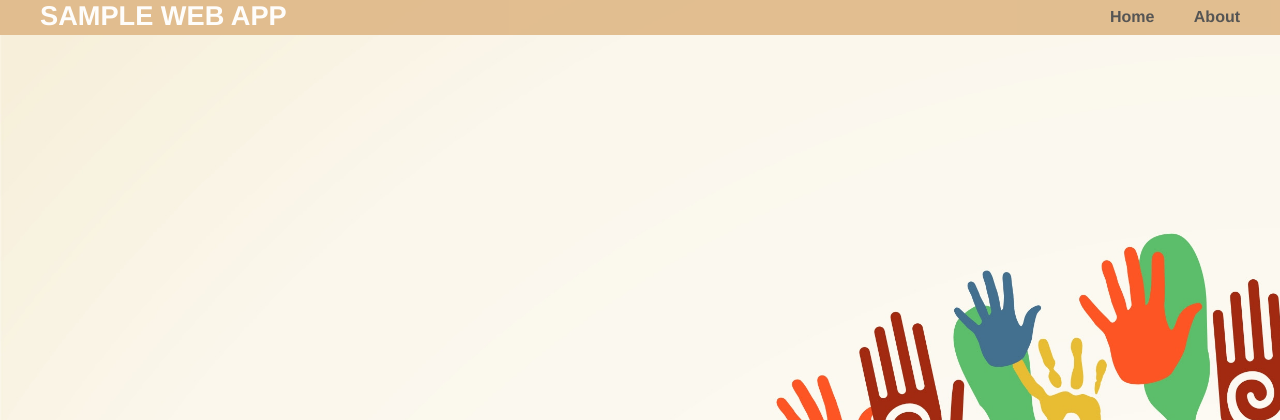
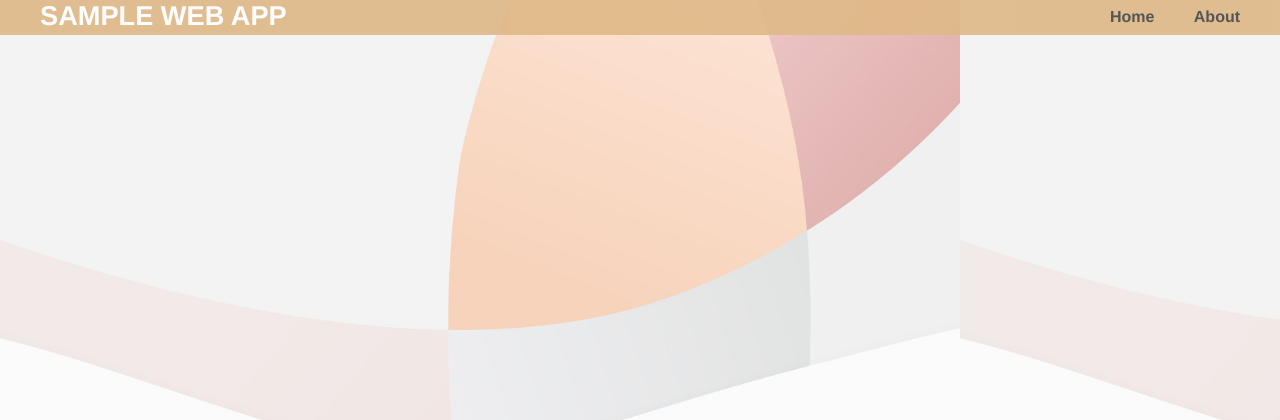
Before and after one commit to jefftruong/cafeteria-rating-system, a Flask app: template CafRatingApp/templates/sample.html in a window 1280 px wide. Shown: the top 420 px of the page. Run offline with Flask 2, Linux system fonts and the light colour scheme; the template is opened without the code that fills it, so the values that code supplies are empty.

Commit message:
adding new background pic

```diff
--- a/CafRatingApp/static/styles.css
+++ b/CafRatingApp/static/styles.css
@@ -1,7 +1,7 @@
 body {
-  background-image: url("Image/multiCulture.jpg");
+  background-image: url("Image/simple.jpg");
   background-position: 0% 0%;
-  background-size: 200%;
+  background-size: 75%;
   margin: 0;
   padding: 0;
   font-family: "Helvetica Neue", Helvetica, Arial, sans-serif;
```
Also changed, not shown: CafRatingApp/static/Image/simple.jpg (added).
